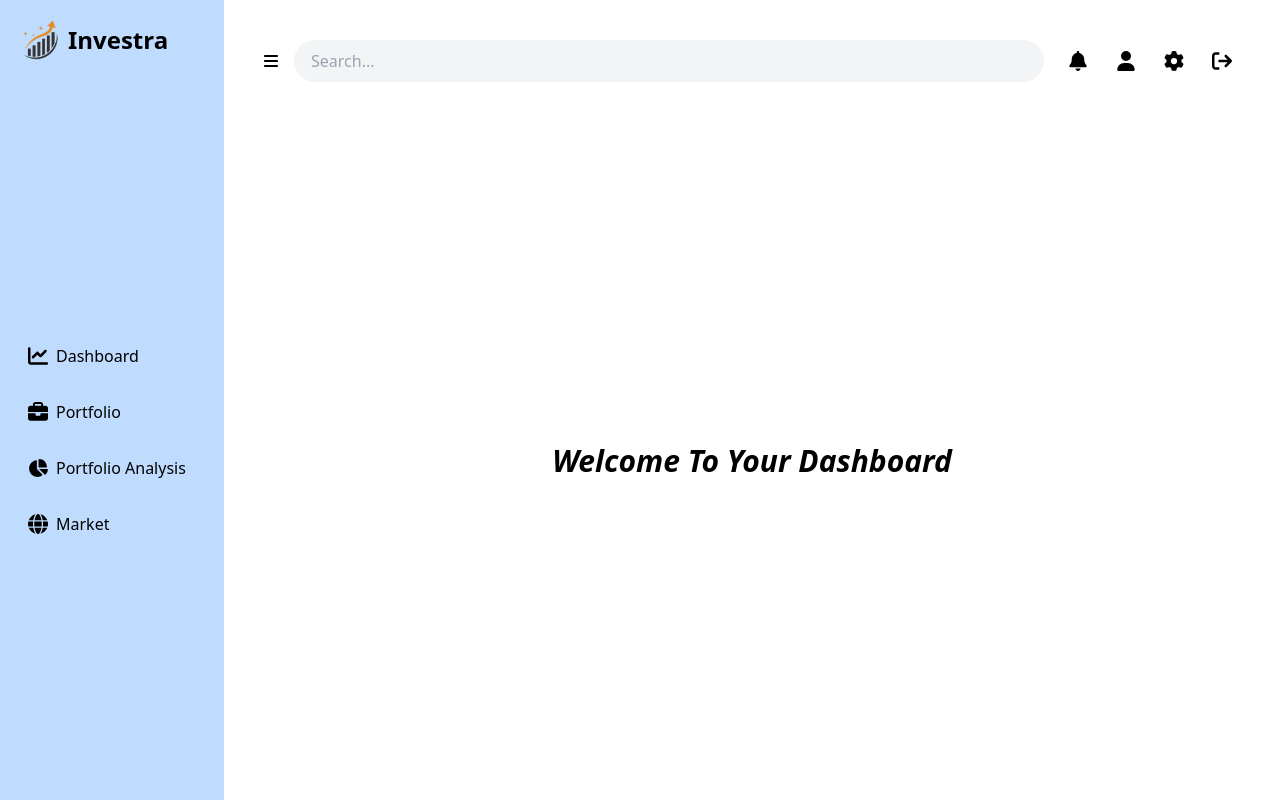
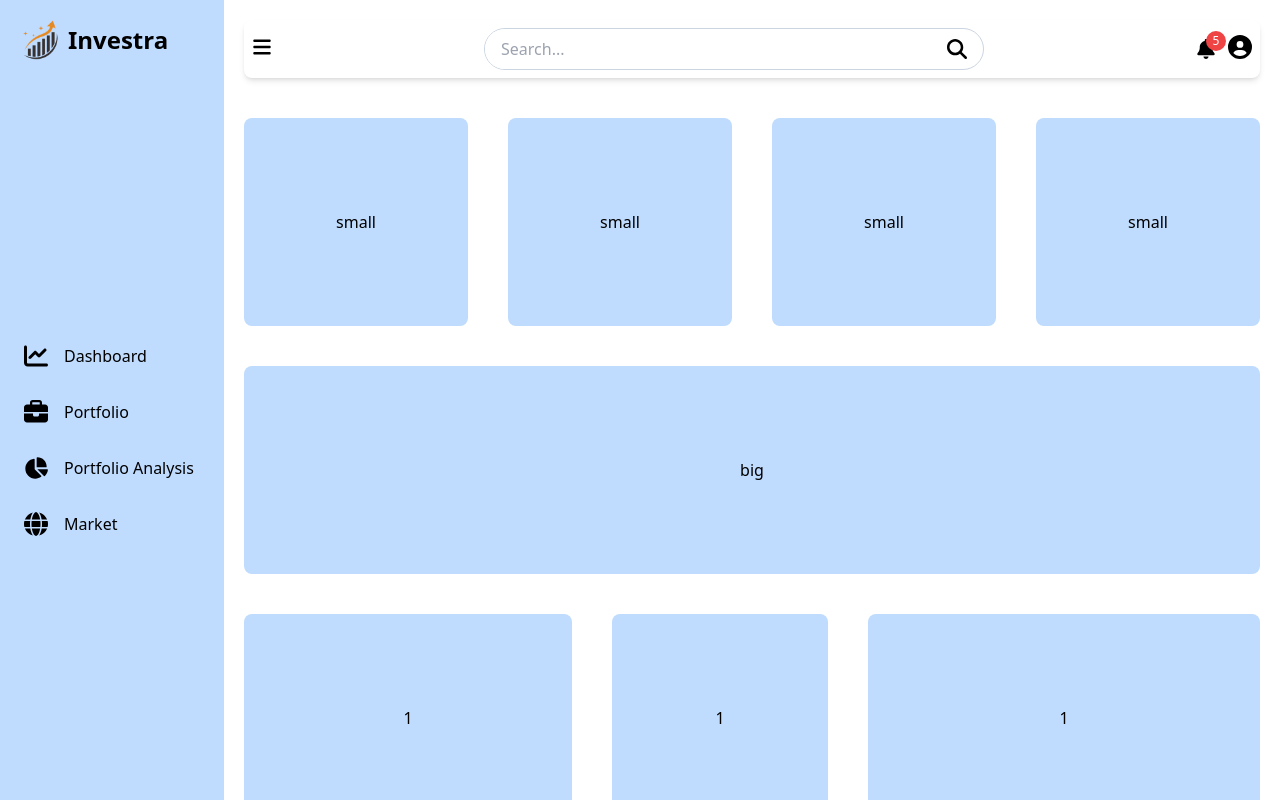
Before and after one commit to saivikassingamsetty/Investra, a Vue app: page /dashboard in a window 1280 px wide. Built offline with nearby package versions, Linux system fonts and the light colour scheme.

Commit message:
feat(toolbar): add search, profile, notifications panel

```diff
--- a/src/components/dashboard/DashboardContent.vue
+++ b/src/components/dashboard/DashboardContent.vue
@@ -1,6 +1,76 @@
 <template>
-  <div class="h-lvh flex justify-center items-center text-3xl font-extrabold italic m-5">
-    Welcome To Your Dashboard
+  <div class="flex flex-wrap">
+    <div
+      class="flex-grow basis-52 h-52 bg-blue-200 m-5 rounded-lg flex justify-center items-center"
+    >
+      {{ 'small' }}
+    </div>
+    <div
+      class="flex-grow basis-52 h-52 bg-blue-200 m-5 rounded-lg flex justify-center items-center"
+    >
+      {{ 'small' }}
+    </div>
+    <div
+      class="flex-grow basis-52 h-52 bg-blue-200 m-5 rounded-lg flex justify-center items-center"
+    >
+      {{ 'small' }}
+    </div>
+    <div
+      class="flex-grow basis-52 h-52 bg-blue-200 m-5 rounded-lg flex justify-center items-center"
+    >
+      {{ 'small' }}
+    </div>
+    <div
+      class="flex-grow basis-full h-52 bg-blue-200 m-5 rounded-lg flex justify-center items-center"
+    >
+      {{ 'big' }}
+    </div>
+    <div
+      class="flex-grow basis-80 h-52 bg-blue-200 m-5 rounded-lg flex justify-center items-center"
+    >
+      {{ 1 }}
+    </div>
+    <div
+      class="flex-grow basis-52 h-52 bg-blue-200 m-5 rounded-lg flex justify-center items-center"
+    >
+      {{ 1 }}
+    </div>
+
+    <div
+      class="flex-grow basis-96 h-52 bg-blue-200 m-5 rounded-lg flex justify-center items-center"
+    >
+      {{ 1 }}
+    </div>
+    <div
+      class="flex-grow basis-52 h-52 bg-blue-200 m-5 rounded-lg flex justify-center items-center"
+    >
+      {{ 1 }}
+    </div>
+    <div
+      class="flex-grow basis-80 h-52 bg-blue-200 m-5 rounded-lg flex justify-center items-center"
+    >
+      {{ 1 }}
+    </div>
+    <div
+      class="flex-grow basis-80 h-52 bg-blue-200 m-5 rounded-lg flex justify-center items-center"
+    >
+      {{ 1 }}
+    </div>
+    <div
+      class="flex-grow basis-80 h-52 bg-blue-200 m-5 rounded-lg flex justify-center items-center"
+    >
+      {{ 1 }}
+    </div>
+    <div
+      class="flex-grow basis-80 h-52 bg-blue-200 m-5 rounded-lg flex justify-center items-center"
+    >
+      {{ 1 }}
+    </div>
+    <div
+      class="flex-grow basis-80 h-52 bg-blue-200 m-5 rounded-lg flex justify-center items-center"
+    >
+      {{ 1 }}
+    </div>
   </div>
 </template>
 
--- /dev/null
+++ b/src/components/dashboard/NotificationsPanel.vue
@@ -0,0 +1,62 @@
+<template>
+  <div
+    class="absolute top-0 right-0 z-10 h-full w-full md:w-1/3 p-5 bg-white text-black border border-slate-200 shadow-xl overflow-y-auto"
+  >
+    <!-- Header -->
+    <div class="flex justify-between items-center border-b-2 border-gray-300 py-4">
+      <h1 class="text-2xl font-semibold text-gray-800">Notifications</h1>
+      <button
+        @click="closeNotificationsPanel"
+        class="focus:outline-none hover:text-red-500 transition duration-300"
+      >
+        <font-awesome-icon :icon="['fas', 'times']" class="w-6 h-6" />
+      </button>
+    </div>
+
+    <!-- Notifications -->
+    <section class="flex flex-col gap-4 mt-4">
+      <div
+        v-for="notification in notifications"
+        :key="notification.id"
+        class="flex items-start space-x-3 p-4 border border-blue-100 rounded-lg hover:shadow-lg transition ease-in-out duration-200 justify-center"
+      >
+        <font-awesome-icon
+          :icon="['fas', getIcon(notification.type)]"
+          class="w-5 h-5 text-blue-500 flex-shrink-0"
+        />
+        <div class="flex-1">
+          <h2 class="text-lg font-medium text-gray-700">{{ notification.title }}</h2>
+          <p class="text-sm text-gray-600">{{ notification.message }}</p>
+        </div>
+      </div>
+    </section>
+  </div>
+</template>
+
+<script setup lang="ts">
+import { useDashboardStore } from '@/stores/dashboard/dashboardStore'
+import { FontAwesomeIcon } from '@fortawesome/vue-fontawesome'
+import { storeToRefs } from 'pinia'
+
+const dashboardStore = useDashboardStore()
+
+const { notifications } = storeToRefs(dashboardStore)
+
+const closeNotificationsPanel = () => {
+  dashboardStore.toggleNotificationsPanel()
+}
+
+const getIcon = (type: string) => {
+  const icons: Record<string, string> = {
+    market: 'fa-chart-line', // Market alerts (e.g., stock up/down)
+    transaction: 'fa-wallet', // Transactions (e.g., dividends, purchases)
+    achievement: 'fa-trophy', // Portfolio milestones
+    update: 'fa-info-circle', // Feature updates
+    message: 'fa-envelope', // Direct messages or support
+    warning: 'fa-exclamation-triangle', // Warnings or risks
+    default: 'fa-bell', // Default notification icon
+  }
+
+  return icons[type] || icons.default
+}
+</script>
--- a/src/components/dashboard/Sidebar.vue
+++ b/src/components/dashboard/Sidebar.vue
@@ -1,6 +1,6 @@
 <template>
   <section
-    class="min-h-screen flex flex-col bg-blue-200 transition-all duration-500"
+    class="h-full flex flex-col bg-blue-200 transition-all duration-500 ease-in-out"
     :class="isSidebarOpen ? 'w-56' : 'w-20'"
   >
     <!-- Logo Section -->
@@ -14,17 +14,17 @@
     </div>
 
     <!-- Navigation Section -->
-    <div class="flex-1 flex flex-col justify-center gap-4 p-5">
+    <div class="flex-1 flex flex-col gap-4 p-4 overflow-hidden justify-center">
       <RouterLink
         v-for="item in sidebarItemSource"
         :key="item.label"
         :to="item.link"
-        class="flex items-center gap-2 p-2 hover:bg-blue-300 rounded-md transition-all duration-500"
+        class="flex items-center gap-2 p-2 hover:bg-blue-300 rounded-md transition duration-300"
       >
-        <FontAwesomeIcon :icon="item.icon" class="w-5 h-5" />
-        <Transition name="fade">
-          <p v-show="isSidebarOpen">{{ item.label }}</p>
-        </Transition>
+        <FontAwesomeIcon :icon="item.icon" class="w-6 h-6 min-w-[24px]" />
+        <span v-show="isSidebarOpen" class="ml-2 whitespace-nowrap transition-all duration-500">{{
+          item.label
+        }}</span>
       </RouterLink>
     </div>
   </section>
--- a/src/components/dashboard/Toolbar.vue
+++ b/src/components/dashboard/Toolbar.vue
@@ -1,29 +1,63 @@
 <template>
-  <div class="m-5 p-5 border-gray-300 flex flex-row justify-between items-center bg-white">
+  <div
+    class="m-5 border-gray-300 flex justify-between items-center bg-white p-2 rounded-lg shadow-md"
+  >
     <!-- Sidebar Toggle Button -->
     <button class="focus:outline-none" @click="toggleSidebar">
-      <font-awesome-icon :icon="['fas', 'bars']" />
+      <font-awesome-icon :icon="['fas', 'bars']" class="w-5 h-5" />
     </button>
 
     <!-- Styled Search Bar -->
-    <div class="flex-1 mx-4">
+    <div class="w-1/2 mx-4 flex gap-2 border border-slate-300 rounded-full">
       <input
         type="search"
-        class="w-full px-4 py-2 bg-gray-100 border border-transparent rounded-full focus:outline-none focus:bg-white focus:border-blue-300"
+        v-model="searchText"
+        class="w-full px-4 py-2 rounded-full focus:outline-none"
         placeholder="Search..."
       />
+      <button @click="initiateSearch" class="focus:outline-none mr-4 mt-1">
+        <font-awesome-icon :icon="['fas', 'search']" class="w-5 h-5" />
+      </button>
     </div>
 
-    <!-- Additional Links/Icons -->
-    <div class="flex flex-row gap-3">
-      <RouterLink
-        v-for="item in sidebarItemSource"
-        :key="item.label"
-        :to="item.link"
-        class="flex items-center p-2 hover:bg-blue-200 rounded-lg transition-all duration-300"
-      >
-        <FontAwesomeIcon :icon="item.icon" class="w-5 h-5" />
-      </RouterLink>
+    <!-- User Icon with Dropdown -->
+    <div class="relative flex items-center gap-3">
+      <!-- Notification Bell -->
+      <button @click="openNotificationsPanel" class="focus:outline-none relative flex items-center">
+        <span class="fa-layers fa-fw">
+          <font-awesome-icon :icon="['fas', 'bell']" class="w-5 h-5" />
+          <span
+            v-if="unreadNotificationsCount > 0"
+            class="absolute top-0 right-0 transform translate-x-1/2 -translate-y-1/2 bg-red-500 text-white text-xs rounded-full w-5 h-5 flex items-center justify-center"
+          >
+            {{ Math.min(unreadNotificationsCount, 99) }}
+          </span>
+        </span>
+      </button>
+
+      <!-- User Icon -->
+      <div class="relative">
+        <button @click="toggleUserDropdown" class="focus:outline-none">
+          <font-awesome-icon :icon="['fas', 'user-circle']" class="w-6 h-6" />
+        </button>
+        <!-- Dropdown Menu -->
+        <transition name="fade">
+          <div
+            v-if="isUserDropdownOpen"
+            class="absolute right-0 mt-2 w-48 bg-white border border-gray-200 rounded-lg shadow-lg z-20"
+          >
+            <ul class="py-2">
+              <li
+                class="px-4 py-2 hover:bg-gray-100 cursor-pointer"
+                v-for="item in sidebarItemSource"
+              >
+                <font-awesome-icon :icon="item.icon"></font-awesome-icon>
+                {{ item.label }}
+              </li>
+            </ul>
+          </div>
+        </transition>
+      </div>
     </div>
   </div>
 </template>
@@ -31,17 +65,48 @@
 <script setup lang="ts">
 import { useDashboardStore } from '@/stores/dashboard/dashboardStore'
 import { FontAwesomeIcon } from '@fortawesome/vue-fontawesome'
+import { storeToRefs } from 'pinia'
+import { ref } from 'vue'
 
 const dashboardStore = useDashboardStore()
+const { notifications } = storeToRefs(dashboardStore)
+
+const unreadNotificationsCount = ref(notifications.value.length)
+const isUserDropdownOpen = ref(false)
 
 const toggleSidebar = () => {
   dashboardStore.toggleSidebar()
 }
 
 const sidebarItemSource = [
-  { icon: 'fa-bell', label: 'Notifications', link: '/notifications' },
-  { icon: 'fa-user', label: 'Profile', link: '/profile' },
-  { icon: 'fa-cog', label: 'Settings', link: '/settings' },
-  { icon: 'fa-arrow-right-from-bracket', label: 'Logout', link: '/logout' },
+  { icon: 'fa-user', label: 'Profile' },
+  { icon: 'fa-cog', label: 'Settings' },
+  { icon: 'fa-arrow-right-from-bracket', label: 'Logout' },
 ]
+
+const searchText = ref('')
+
+const initiateSearch = () => {
+  alert(`You are searching ${searchText.value}. Good Luck!`)
+}
+
+const openNotificationsPanel = () => {
+  dashboardStore.toggleNotificationsPanel()
+}
+
+const toggleUserDropdown = () => {
+  isUserDropdownOpen.value = !isUserDropdownOpen.value
+}
 </script>
+
+<style scoped>
+.fade-enter-active,
+.fade-leave-active {
+  transition: opacity 0.3s ease;
+}
+
+.fade-enter-from,
+.fade-leave-to {
+  opacity: 0;
+}
+</style>
--- /dev/null
+++ b/src/features/auth/mocks/mockNotifications.json
@@ -0,0 +1,42 @@
+[
+  {
+    "id": 1,
+    "title": "Stock Alert: Tesla up 5%",
+    "message": "Tesla (TSLA) has surged by 5% in the last hour. Check your portfolio for updates.",
+    "type": "market",
+    "isRead": false,
+    "timestamp": "2025-02-17T10:30:00Z"
+  },
+  {
+    "id": 2,
+    "title": "Dividend Received",
+    "message": "You have received ₹500 as a dividend from Infosys (INFY).",
+    "type": "transaction",
+    "isRead": false,
+    "timestamp": "2025-02-17T09:15:00Z"
+  },
+  {
+    "id": 3,
+    "title": "Portfolio Milestone Achieved!",
+    "message": "Your portfolio value has crossed ₹10,00,000. Keep up the great work!",
+    "type": "achievement",
+    "isRead": true,
+    "timestamp": "2025-02-16T18:45:00Z"
+  },
+  {
+    "id": 4,
+    "title": "New Feature Update",
+    "message": "We’ve introduced a new ‘Auto Invest’ feature. Try it now!",
+    "type": "update",
+    "isRead": false,
+    "timestamp": "2025-02-16T15:30:00Z"
+  },
+  {
+    "id": 5,
+    "title": "Stock Alert: Nifty 50 Down 2%",
+    "message": "The Nifty 50 index is down 2% today. Consider reviewing your holdings.",
+    "type": "market",
+    "isRead": true,
+    "timestamp": "2025-02-15T11:00:00Z"
+  }
+]
--- a/src/stores/dashboard/dashboardStore.ts
+++ b/src/stores/dashboard/dashboardStore.ts
@@ -1,12 +1,25 @@
 import { defineStore } from 'pinia'
-import { ref } from 'vue'
+import { reactive, ref } from 'vue'
+import mockNotifications from '@/features/auth/mocks/mockNotifications.json'
 
 export const useDashboardStore = defineStore('dashboard', () => {
   const isSidebarOpen = ref(true)
+  const isNotificationsPanelOpen = ref(false)
+  const notifications = reactive(mockNotifications)
 
   const toggleSidebar = (sidebarOpen: boolean = false) => {
     isSidebarOpen.value = !isSidebarOpen.value
   }
 
-  return { isSidebarOpen, toggleSidebar }
+  const toggleNotificationsPanel = (panelOpen: boolean = false) => {
+    isNotificationsPanelOpen.value = !isNotificationsPanelOpen.value
+  }
+
+  return {
+    isSidebarOpen,
+    notifications,
+    isNotificationsPanelOpen,
+    toggleSidebar,
+    toggleNotificationsPanel,
+  }
 })
--- a/src/views/Dashboard.vue
+++ b/src/views/Dashboard.vue
@@ -1,12 +1,28 @@
 <template>
+  <div class="relative">
     <div class="flex flex-row h-screen">
       <!-- Sidebar -->
       <Sidebar class="transition-all duration-500" />
-    <!-- Right section with Toolbar and Dashboard Content -->
-    <section class="flex-1 flex flex-col transition-all duration-500 overflow-hidden">
+
+      <!-- Main Content Area -->
+      <section class="flex flex-1 flex-col overflow-hidden">
         <Toolbar />
+        <div class="flex-1 overflow-y-auto">
           <DashboardContent />
+        </div>
       </section>
+    </div>
+
+    <!-- Overlay when notifications panel is open -->
+    <div
+      v-if="isNotificationsPanelOpen"
+      class="w-full h-full bg-slate-300 opacity-30 absolute z-10 top-0 left-0"
+    ></div>
+
+    <!-- Notifications Side Panel -->
+    <transition name="slide">
+      <NotificationsPanel v-if="isNotificationsPanelOpen" />
+    </transition>
   </div>
 </template>
 
@@ -14,4 +30,34 @@
 import Sidebar from '../components/dashboard/Sidebar.vue'
 import DashboardContent from '../components/dashboard/DashboardContent.vue'
 import Toolbar from '../components/dashboard/Toolbar.vue'
+import NotificationsPanel from '../components/dashboard/NotificationsPanel.vue'
+import { useDashboardStore } from '@/stores/dashboard/dashboardStore'
+import { storeToRefs } from 'pinia'
+
+const dashboardStore = useDashboardStore()
+
+const { isNotificationsPanelOpen } = storeToRefs(dashboardStore)
 </script>
+
+<style scoped>
+.slide-enter-active,
+.slide-leave-active {
+  transition: transform 0.3s ease-in-out;
+}
+
+.slide-enter-from {
+  transform: translateX(100%);
+}
+
+.slide-enter-to {
+  transform: translateX(0%);
+}
+
+.slide-leave-from {
+  transform: translateX(0%);
+}
+
+.slide-leave-to {
+  transform: translateX(100%);
+}
+</style>
```
Lines whose indentation alone changed are shown as unchanged.
